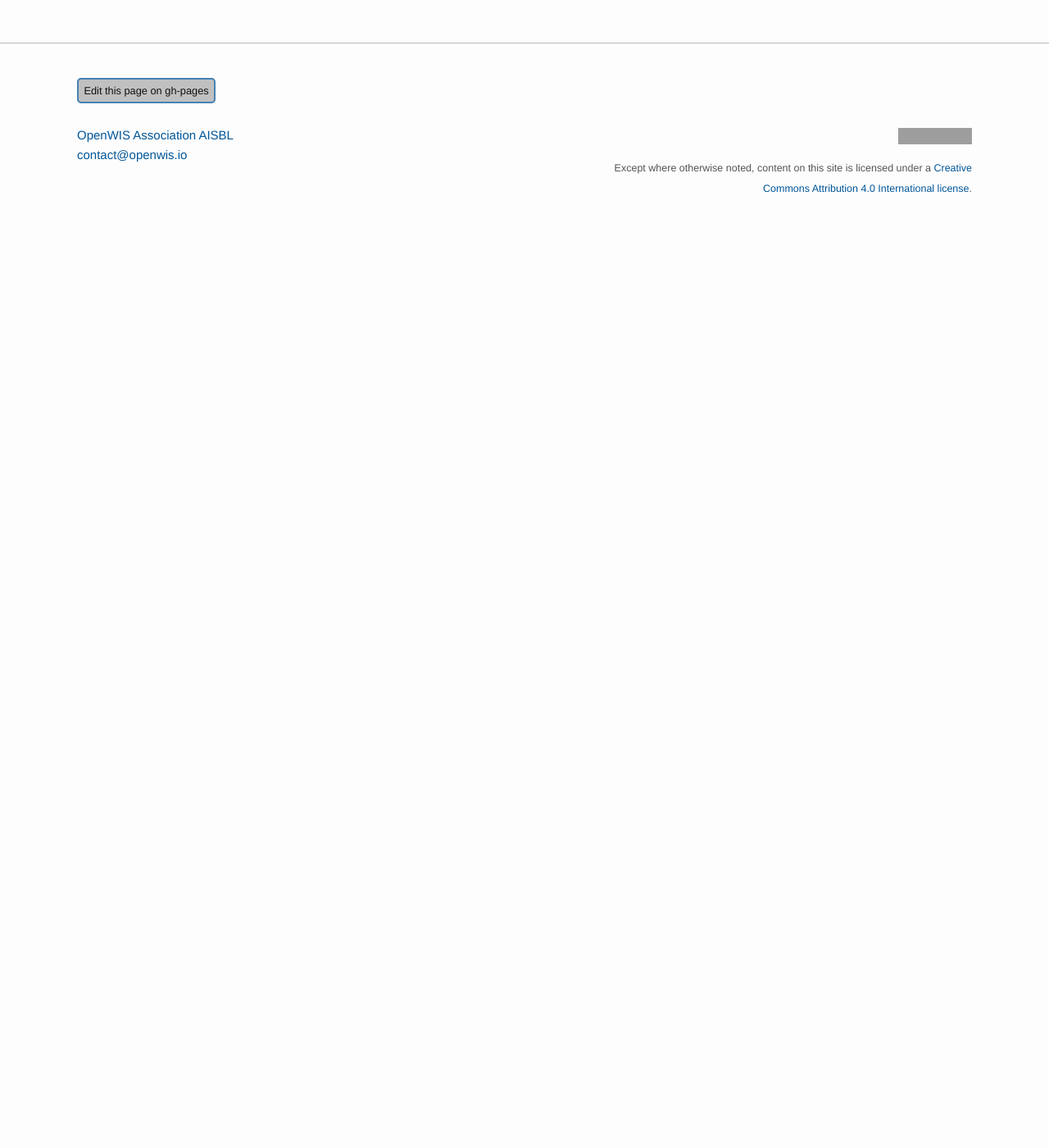
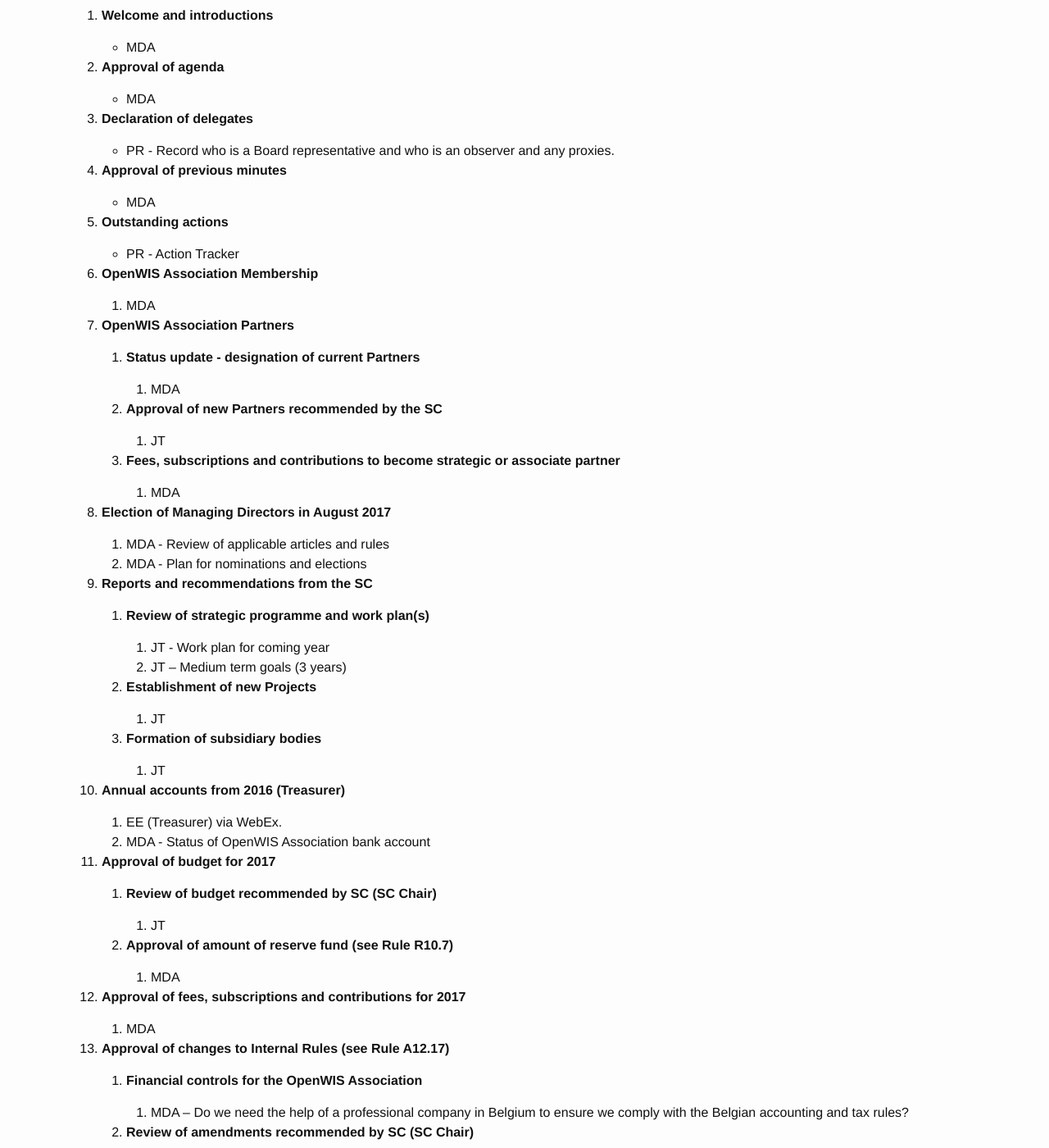
Before and after one commit to OpenWIS/openwis-documentation, a Jekyll site: the page built from _minutes/2017-02-23-Agenda-OpenWIS-Annual-Meeting-2017-Toulouse.md, in a window 1280 px wide and 1400 px high, scrolled down 270 px. Shown: the whole window at 82% size. Built offline with Jekyll 4.4.1, drawn with Linux system fonts in a browser that asks for light colours; before the commit the page ends 900 px from its top, so only the background shows below that; some of the changed text lies outside the part shown; grey boxes are pictures that could not be loaded.

Commit message:
Added detailed agenda for AM to minutes page

```diff
--- a/_minutes/2017-02-23-Agenda-OpenWIS-Annual-Meeting-2017-Toulouse.md
+++ b/_minutes/2017-02-23-Agenda-OpenWIS-Annual-Meeting-2017-Toulouse.md
@@ -6,3 +6,56 @@
 #### 24th March 2017
 
 ---
+
+
+1. **Welcome and introductions**
+    - MDA
+2. **Approval of agenda**
+    - MDA
+3. **Declaration of delegates**
+    - PR - Record who is a Board representative and who is an observer and any proxies.
+4. **Approval of previous minutes**
+    - MDA
+5. **Outstanding actions**
+    - PR - Action Tracker
+6. **OpenWIS Association Membership**
+    1. MDA
+7. **OpenWIS Association Partners**
+    1. **Status update - designation of current Partners**
+        1. MDA
+    2. **Approval of new Partners recommended by the SC**
+        1. JT
+    3. **Fees, subscriptions and contributions to become strategic or associate partner**
+        1. MDA
+8. **Election of Managing Directors in August 2017**
+    1. MDA - Review of applicable articles and rules
+    2. MDA - Plan for nominations and elections
+9. **Reports and recommendations from the SC**
+    1. **Review of strategic programme and work plan(s)**
+        1. JT - Work plan for coming year
+        2. JT – Medium term goals (3 years)
+    2. **Establishment of new Projects**
+        1. JT
+    3. **Formation of subsidiary bodies**
+        1. JT
+10. **Annual accounts from 2016 (Treasurer)**
+    1. EE (Treasurer) via WebEx.
+    2. MDA - Status of OpenWIS Association bank account
+11. **Approval of budget for 2017**
+    1. **Review of budget recommended by SC (SC Chair)**
+        1. JT
+    2. **Approval of amount of reserve fund (see Rule R10.7)**
+        1. MDA
+12. **Approval of fees, subscriptions and contributions for 2017**
+    1. MDA
+13. **Approval of changes to Internal Rules (see Rule A12.17)**
+    1. **Financial controls for the OpenWIS Association**
+        1. MDA – Do we need the help of a professional company in Belgium to ensure we comply with the Belgian accounting and tax rules?
+    2. **Review of amendments recommended by SC (SC Chair)**
+        1. JT
+14. **Management of Risks to the Association**
+15. **Any Other Business**
+16. **Date of next meeting**
+    1. MDA
+
+---
```
